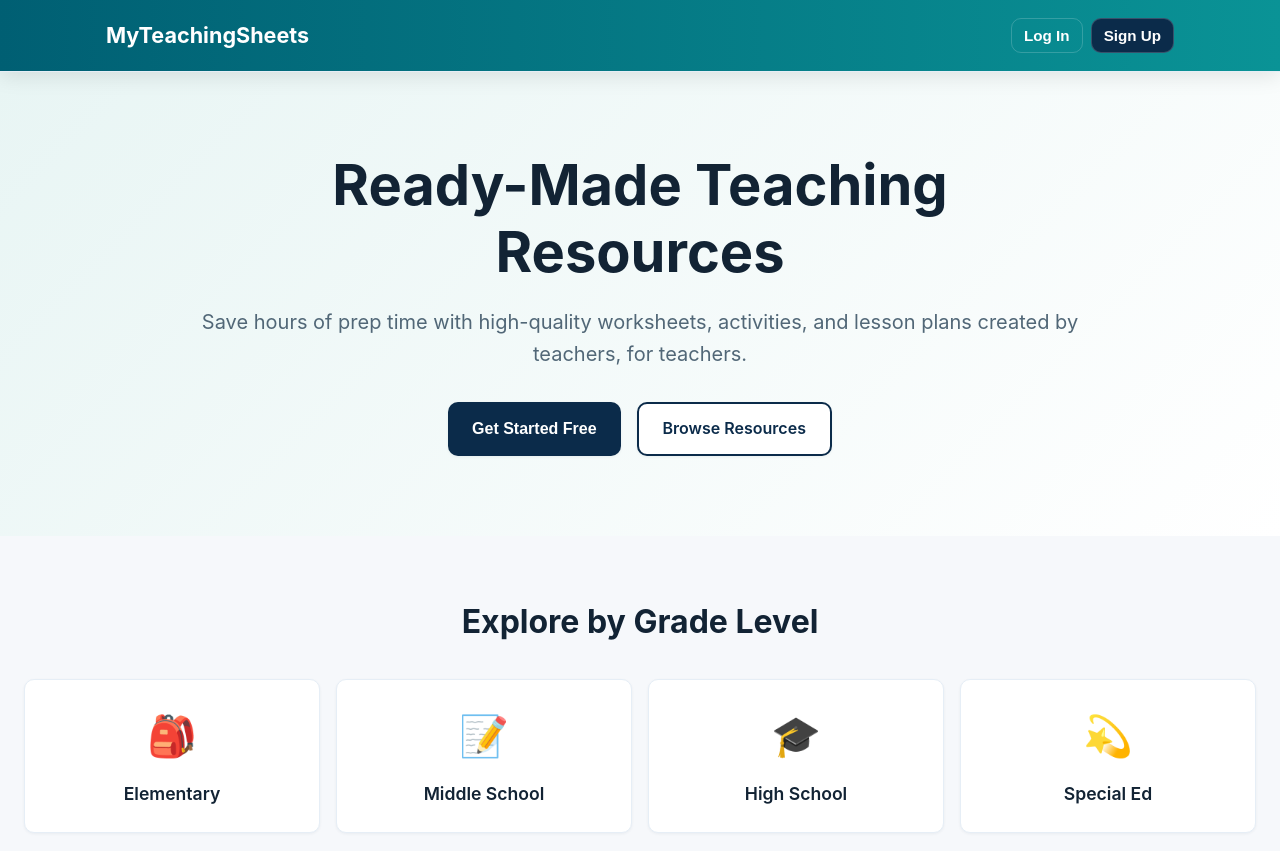
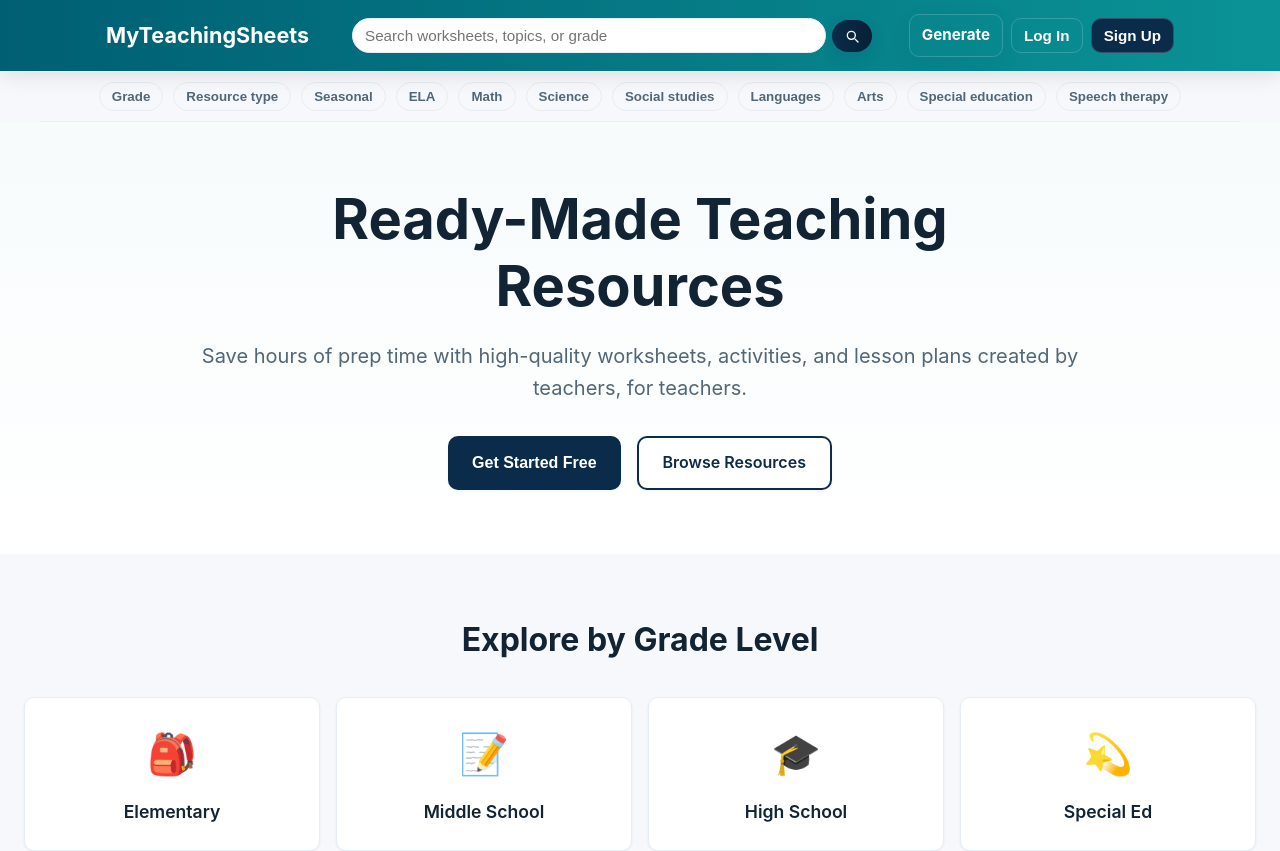
Before and after one commit to MyTeachingSheets/MTS, a Next.js app: page / in a window 1280 px wide. Shown: the top 851 px of the page. Built offline with nearby package versions, Linux system fonts and the light colour scheme; no server answers.

Commit message:
chore(ui): modernize header search button and category pills styling

```diff
--- a/components/Header.js
+++ b/components/Header.js
@@ -44,7 +44,19 @@ export default function Header() {
       <header className="top-nav" role="banner">
         <div className="nav-inner">
           <Link className="nav-brand" href="/">MyTeachingSheets</Link>
+          <form action="/" method="get" className="header-search" role="search" onSubmit={(e)=>{ /* allow native submit to /?q=... */ }}>
+            <input name="q" className="search-input" placeholder="Search worksheets, topics, or grade" aria-label="Search" />
+            <button type="submit" className="search-btn" aria-label="Search">
+              <svg width="16" height="16" viewBox="0 0 24 24" fill="none" xmlns="http://www.w3.org/2000/svg" aria-hidden="true">
+                <path d="M21 21l-4.35-4.35" stroke="currentColor" strokeWidth="2" strokeLinecap="round" strokeLinejoin="round"></path>
+                <circle cx="11" cy="11" r="6" stroke="currentColor" strokeWidth="2" strokeLinecap="round" strokeLinejoin="round"></circle>
+              </svg>
+            </button>
+          </form>
           <nav className="nav-actions" aria-label="Main navigation">
+            <Link href="/ai/generate" className="nav-btn btn-generate">
+              <span style={{fontWeight:700}}>Generate</span>
+            </Link>
             {user ? (
               <div ref={menuRef} style={{position:'relative'}}>
                 <button
--- a/pages/index.js
+++ b/pages/index.js
@@ -24,6 +24,17 @@ export default function Home() {
   return (
     <div style={{minHeight:'100vh',display:'flex',flexDirection:'column'}}>
       <main>
+        {/* Category pills placed between header and hero */}
+        <div style={{background:'transparent'}}>
+          <div className="category-pills" aria-label="Browse categories" style={{maxWidth:1200,margin:'0 auto'}}>
+            {['Grade','Resource type','Seasonal','ELA','Math','Science','Social studies','Languages','Arts','Special education','Speech therapy'].map(cat => (
+              <button key={cat} className="pill" onClick={() => { /* future: filter by category */ }}>
+                {cat}
+              </button>
+            ))}
+          </div>
+        </div>
+
         {/* Hero Section */}
         <section className="hero-section">
           <div className="hero-content">
@@ -38,7 +49,6 @@ export default function Home() {
           </div>
         </section>
 
-        {/* Categories */}
         <section className="content-section">
           <h2 className="section-title">Explore by Grade Level</h2>
           <div className="category-grid">
--- a/styles/globals.css
+++ b/styles/globals.css
@@ -46,6 +46,19 @@ body{
   align-items:center;
   justify-content:space-between;
   height:64px;
+}
+
+/* Header search */
+.header-search{display:flex;align-items:center;gap:6px;margin-left:18px;flex:1;max-width:520px}
+.search-input{flex:1;padding:8px 12px;border-radius:999px;border:1px solid var(--border-light);background:var(--bg-white);font-size:0.95rem}
+.search-btn{display:inline-flex;align-items:center;justify-content:center;padding:8px 12px;border-radius:999px;border:none;background:linear-gradient(90deg,var(--primary-navy),var(--primary-navy-dark));color:white;cursor:pointer;font-size:0.95rem;box-shadow:0 6px 16px rgba(11,43,74,0.12);transition:transform 0.12s,box-shadow 0.12s}
+.search-btn svg{display:block;color:white}
+.search-btn:hover{transform:translateY(-2px);box-shadow:0 10px 24px rgba(11,43,74,0.14)}
+.search-btn:focus{outline:none;box-shadow:0 0 0 4px rgba(11,43,74,0.12)}
+.search-input:focus{outline:none;box-shadow:0 0 0 3px rgba(58,166,162,0.06);border-color:var(--muted-teal)}
+
+@media(max-width:900px){
+  .header-search{display:none}
 }
 .nav-brand{
   font-size:1.35rem;
@@ -210,8 +223,8 @@ body{
 
 /* Hero Section */
 .hero-section{
-  background:linear-gradient(135deg, #e8f5f4 0%, #ffffff 100%);
-  padding:80px 24px;
+  background:linear-gradient(180deg, #f7fbfc 0%, #ffffff 100%);
+  padding:64px 24px;
   text-align:center;
 }
 .hero-content{
@@ -250,6 +263,36 @@ body{
   margin:0 0 32px 0;
   text-align:center;
 }
+
+/* Category pills bar under header/hero */
+.category-pills{
+  display:flex;
+  gap:10px;
+  align-items:center;
+  justify-content:center;
+  overflow-x:auto;
+  padding:10px 8px;
+  margin-bottom:18px;
+  border-bottom:1px solid rgba(11,43,74,0.04);
+  background:transparent;
+}
+.pill{
+  white-space:nowrap;
+  background:transparent;
+  border:1px solid rgba(11,43,74,0.06);
+  padding:6px 12px;
+  border-radius:999px;
+  font-weight:600;
+  color:var(--text-secondary);
+  cursor:pointer;
+  transition:all 0.12s ease;
+}
+.pill:hover{background:var(--primary-navy);color:white;border-color:var(--primary-navy)}
+.pill:active{transform:translateY(0)}
+
+/* hide scrollbar visually but keep it usable on mobile */
+.category-pills::-webkit-scrollbar{height:6px}
+.category-pills::-webkit-scrollbar-thumb{background:rgba(11,43,74,0.06);border-radius:999px}
 
 /* Resource Cards */
 .resource-grid{
@@ -458,6 +501,57 @@ admin-logs-toolbar select:focus{outline:none;border-color:var(--muted-teal)}
   z-index:1000;
   animation:fadeIn 0.3s ease;
   padding:20px;
+}
+
+/* AI Generator layout */
+.ai-generate-root{display:flex;gap:24px;padding:20px 0}
+.ai-left-panel{width:320px;background:white;padding:24px;border-radius:var(--radius-lg);border:1px solid var(--border-light);box-shadow:var(--shadow-md);height:fit-content;position:sticky;top:80px}
+.ai-right-panel{flex:1;display:flex;flex-direction:column}
+
+/* Form groups with better spacing */
+.ai-form-group{margin-bottom:16px}
+.ai-form-group label{display:block;font-weight:600;font-size:0.9rem;color:var(--text-primary);margin-bottom:6px}
+.ai-form-group .input-text, .ai-form-group select{width:100%;box-sizing:border-box}
+
+/* Custom textarea styling */
+.ai-textarea{width:100%;min-height:80px;padding:12px;border-radius:var(--radius-sm);border:1px solid var(--border-light);font-size:0.95rem;font-family:inherit;resize:vertical;transition:border-color 0.2s}
+.ai-textarea:focus{outline:none;border-color:var(--muted-teal);box-shadow:0 0 0 3px rgba(58,166,162,0.08)}
+.ai-textarea::placeholder{color:var(--text-secondary);opacity:0.6}
+
+/* Generate button with theme colors */
+.ai-generate-btn{width:100%;background:var(--primary-navy) !important;color:white !important;font-weight:700;padding:12px;box-shadow:0 4px 12px rgba(11,43,74,0.15);transition:transform 0.2s,box-shadow 0.2s,background 0.2s}
+.ai-generate-btn:hover:not(:disabled){background:var(--primary-navy-dark) !important;transform:translateY(-2px);box-shadow:0 6px 20px rgba(11,43,74,0.2)}
+.ai-generate-btn:disabled{opacity:0.7;cursor:not-allowed;transform:none}
+
+/* Results container */
+.ai-results-container{background:white;border:1px solid var(--border-light);border-radius:var(--radius-lg);padding:24px;box-shadow:var(--shadow-sm);min-height:400px}
+
+/* Empty state */
+.ai-empty-state{display:flex;flex-direction:column;align-items:center;justify-content:center;padding:60px 20px;text-align:center}
+
+/* Lesson cards */
+.ai-lessons-list{display:flex;flex-direction:column;gap:12px}
+.ai-lesson-card{background:var(--bg-light);border:1px solid var(--border-light);border-radius:var(--radius-md);padding:16px;transition:all 0.2s}
+.ai-lesson-card:hover{box-shadow:var(--shadow-sm);border-color:var(--muted-teal)}
+
+.ai-lesson-header{display:flex;align-items:center;justify-content:space-between;margin-bottom:8px}
+
+/* Badges for metadata */
+.ai-badge{display:inline-block;padding:4px 10px;background:white;border:1px solid var(--border-light);border-radius:12px;font-size:0.8rem;font-weight:600;color:var(--text-secondary);margin-right:6px}
+
+.ai-lesson-meta{display:flex;flex-wrap:wrap;gap:4px}
+
+/* Small icon buttons */
+.btn-icon-small{width:32px;height:32px;border-radius:6px;border:1px solid var(--border-light);background:white;color:var(--text-secondary);display:inline-flex;align-items:center;justify-content:center;cursor:pointer;transition:all 0.2s}
+.btn-icon-small:hover{background:var(--bg-light);border-color:var(--primary-navy);color:var(--primary-navy)}
+.btn-icon-small svg{display:block}
+
+.btn-icon-danger:hover{background:#fee;border-color:#dc3545;color:#dc3545}
+
+@media(max-width:900px){
+  .ai-generate-root{flex-direction:column;padding:12px 0}
+  .ai-left-panel{width:100%;position:static}
+  .ai-results-container{min-height:300px}
 }
 
 @keyframes fadeIn{
```
